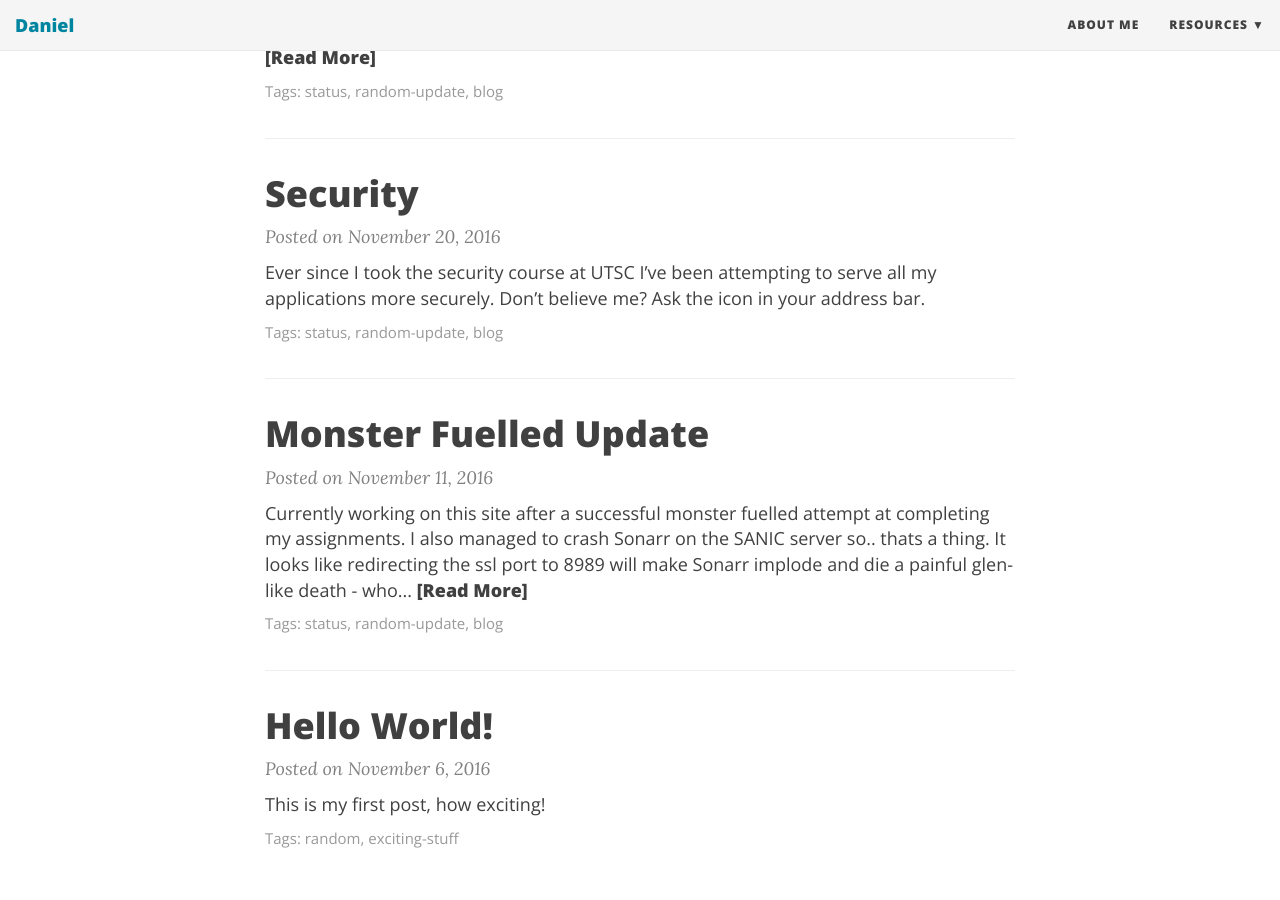
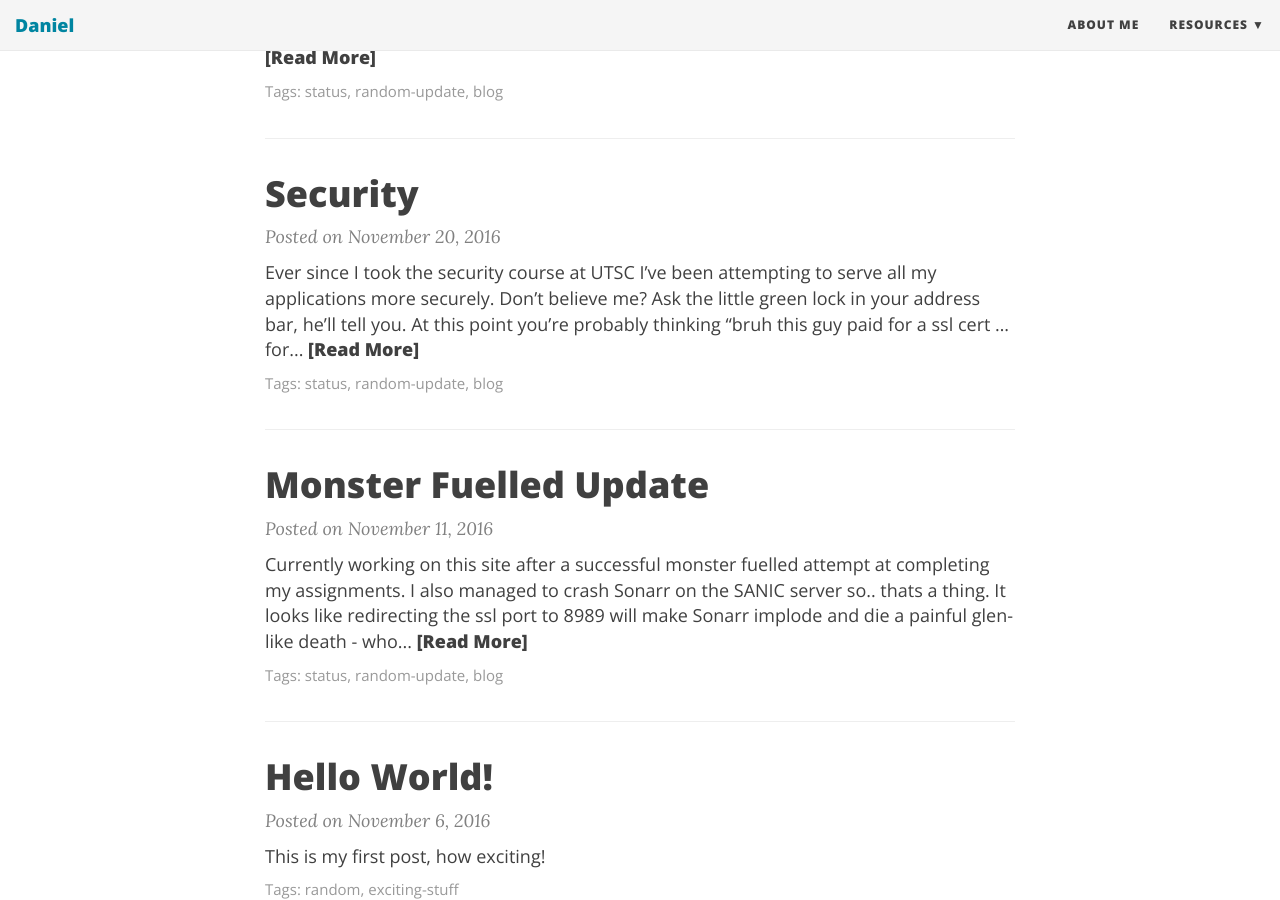
Before and after one commit to persa188/persa188.github.io, a Jekyll site: the page built from index.html, in a window 1280 px wide and 900 px high, scrolled down 455 px. Built offline with Jekyll 4.4.1, drawn with Linux system fonts in a browser that asks for light colours; nearby versions of some CDN libraries; the list of posts is cut into pages by our own code.

Commit message:
fix new post

```diff
--- a/_posts/2016-11-20-security.md
+++ b/_posts/2016-11-20-security.md
@@ -3,5 +3,6 @@
 title: Security
 tags: [status, random-update, blog]
 ---
-Ever since I took the security course at [UTSC](https://utsc.utoronto.ca) I've been attempting to serve all my applications more securely. Don't believe me? Ask the ![alt text](http://dpi.wi.gov/sites/default/files/stock-img/small-icon/lock-privacy-security-icon-grn.png "Logo Title Text 1")
- icon in your address bar.
+Ever since I took the security course at [UTSC](https://utsc.utoronto.ca) I've been attempting to serve all my applications more securely. Don't believe me? Ask the little green lock in your address bar, he'll tell you. At this point you're probably thinking "bruh this guy paid for a ssl cert ... for a crappy test blog site lel" - And to that I say "nah bruh I got it for free @cloudflare"
+
+Which is basically why I wrote this post. I mean that and I'm bored af.
```
